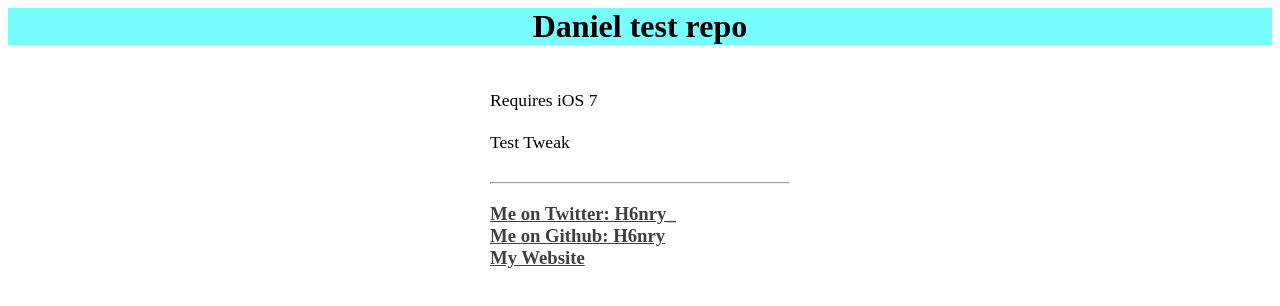
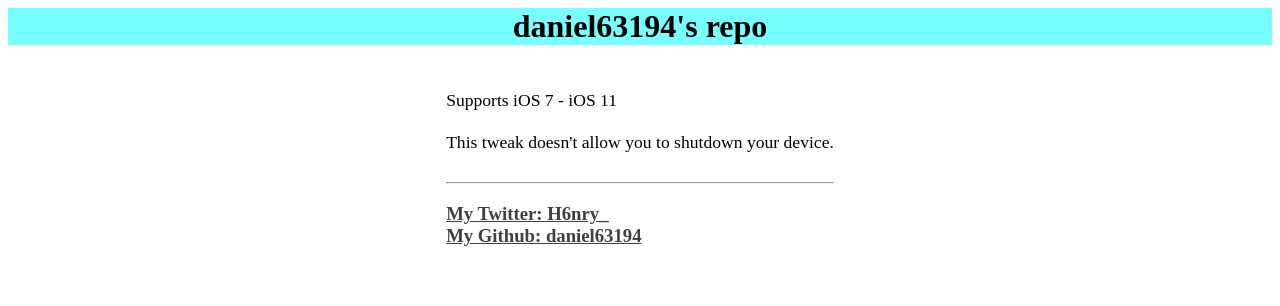
Before and after one commit to daniel63194/daniel63194.github.io, a plain HTML site: page Files/noshutdownplease/index.html in a window 1280 px wide. Drawn offline with Linux system fonts and the light colour scheme.

Commit message:
adding test8

```diff
--- a/Files/noshutdownplease/index.html
+++ b/Files/noshutdownplease/index.html
@@ -1,6 +1,6 @@
 <div id="content">
-Requires iOS 7<br><br>
-Test Tweak<br><br>
+Supports iOS 7 - iOS 11<br><br>
+This tweak doesn't allow you to shutdown your device.<br><br>
 </div>
 
 <!-- include this everywhere you want the standard design template from here... -->
--- a/dptemplate.js
+++ b/dptemplate.js
@@ -8,12 +8,12 @@ var template = ' \
 <link rel="shortcut icon" href=""> \
 <meta name="robots" content="index,follow"> \
 <!--<meta http-equiv="cache-control" content="no-cache">--> \
-<titleDaniel test repo</title> \
+<title >daniel63194\'s repo</title> \
 </head> \
 <body text="#000000" link="#404040" alink="#404040" vlink="#404040" style="background:none;"> \
  \
 <div align="center" style="background-color:#77ffff"> \
-<h1>Daniel test repo</h1> \
+<h1>daniel63194\'s repo</h1> \
 </div> \
  \
 <div align="center" style="background-color:#FFFFFF;"> \
@@ -24,9 +24,8 @@ var template = ' \
 ' + content + '\
 </div> \
 <hr> \
-<h3><a href="https://twitter.com/H6nry_/" target="_blank">Me on Twitter: H6nry_</a><br> \
-<a href="https://github.com/H6nry/" target="_blank">Me on Github: H6nry</a><br> \
-<a href="http://h6nry.github.io/" target="_blank">My Website</a></h3> \
+<h3><a href="https://twitter.com/daniel63194/" target="_blank">My Twitter: H6nry_</a><br> \
+<a href="https://github.com/daniel63194/" target="_blank">My Github: daniel63194</a><br> \
 </td> \
 \
 </tr> \
```
